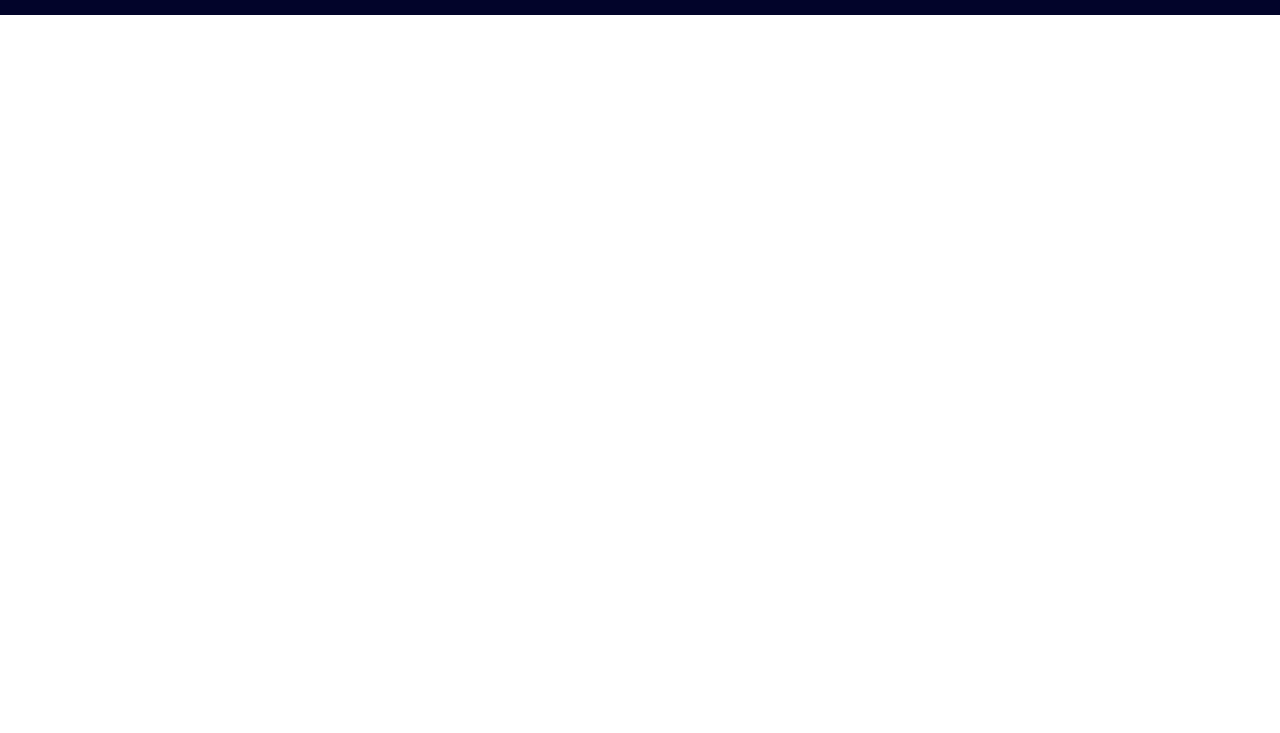
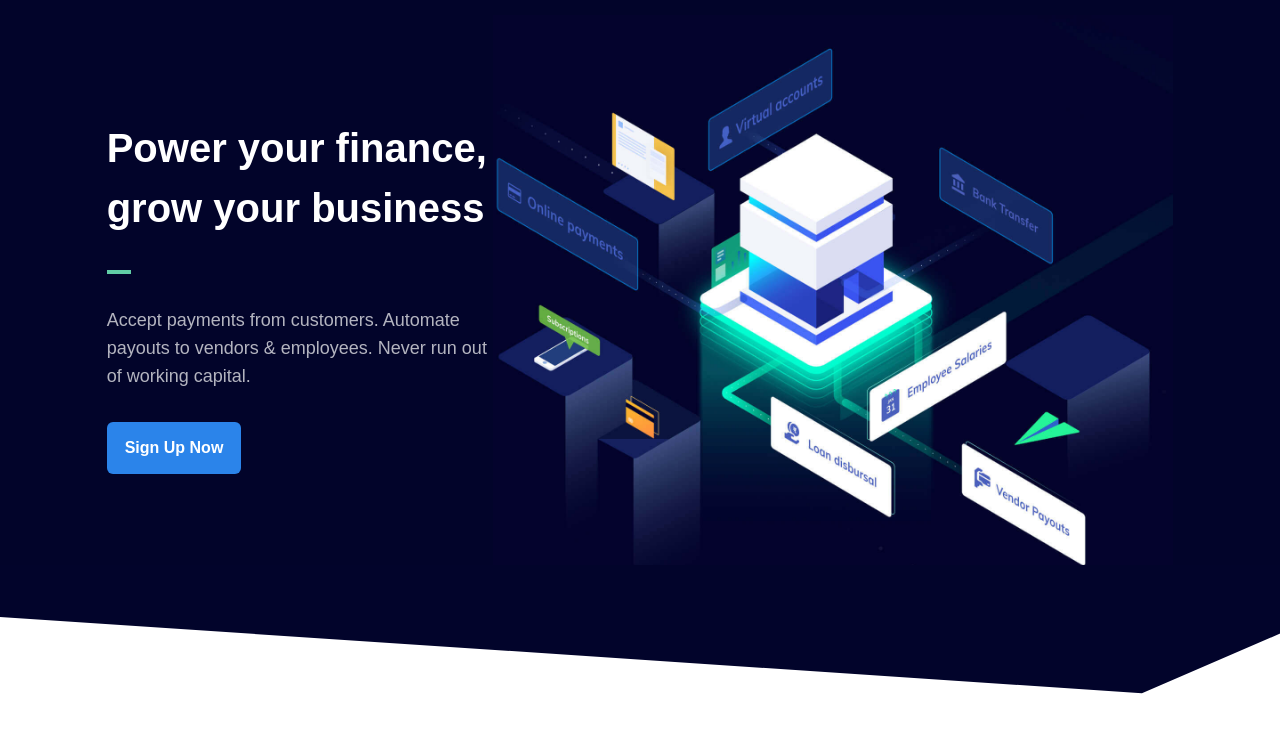
Before and after one commit to dhrjoshi/Razorpay-clone-Tailwind-, a website built with Vite: page index.html in a window 1280 px wide. Shown: the part 67-800 px from the top of the page. Built offline with nearby package versions, Linux system fonts and the light colour scheme.

Commit message:
Added hero-section

```diff
--- a/index.html
+++ b/index.html
@@ -77,6 +77,28 @@
         </div>
     </nav>
 
+    <!-- Hero Section -->
+    <section class="relative bg-deepBlue ">
+        <div class="w-10/12 max-w-[1080px] flex justify-between items-center mx-auto">
+            <!-- left part -->
+            <div class="space-y-8">
+                <h1 class="font-mullish text-[40px] leading-1.2 text-white font-bold">Power your finance,
+                    grow your business</h1>
+                <div class="w-6 h-1 bg-greenLight"></div>
+                <p class="font-mullish text-[18px] leading-7 text-white opacity-70">Accept payments from customers. Automate payouts to
+                    vendors & employees. Never run out of working capital.</p>
+                <button class="bg-lightBlue text-white py-[14px] px-[18px]
+                rounded-md font-mullish font-bold hover:bg-lightBlue500 transition-all
+                duration-200">Sign Up Now</button>
+            </div>
+            <!-- right part -->
+            <img src="./images/hero-illustration.jpg" alt="" class="w-full max-w-[680px]">
+        </div>
+        <!-- shape part -->
+        <div class="absolute w-full md:w-[100.1%] left-0 right-0 top-[98%]">
+            <img src="./images/hero-shape.svg" alt="" class="w-full object-fill">
+        </div>
+    </section>
 
 </body>
 </html>
```
